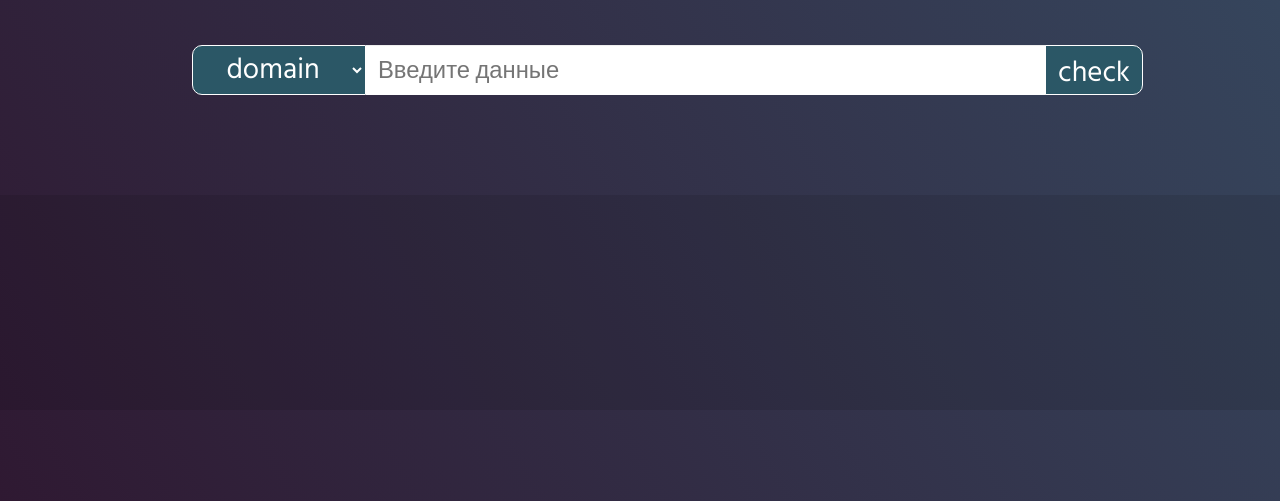
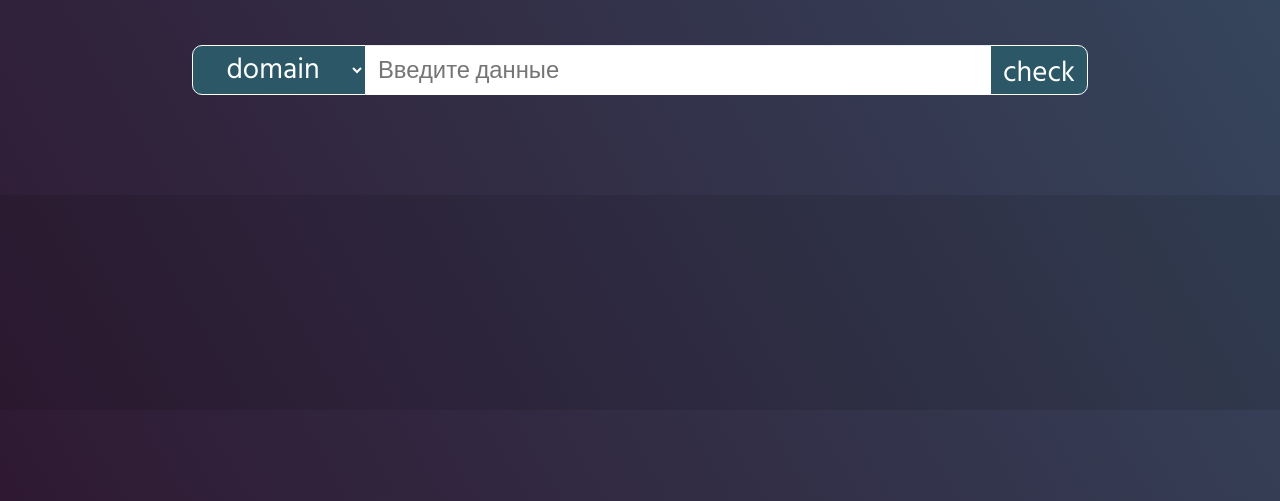
Before and after one commit to plumchecker/frontend, a website: page index.html in a window 1280 px wide. Shown: the part 299-800 px from the top of the page. Drawn offline with Linux system fonts and the light colour scheme.

Commit message:
Fix asymmetrical search field

```diff
--- a/css/style.css
+++ b/css/style.css
@@ -532,5 +532,5 @@ tbody tr:nth-child(even) {
 
 .input-group {
 	display: grid;
-	grid-template-columns: max-content auto 3em;
+	grid-template-columns: max-content auto max-content;
 }
```
